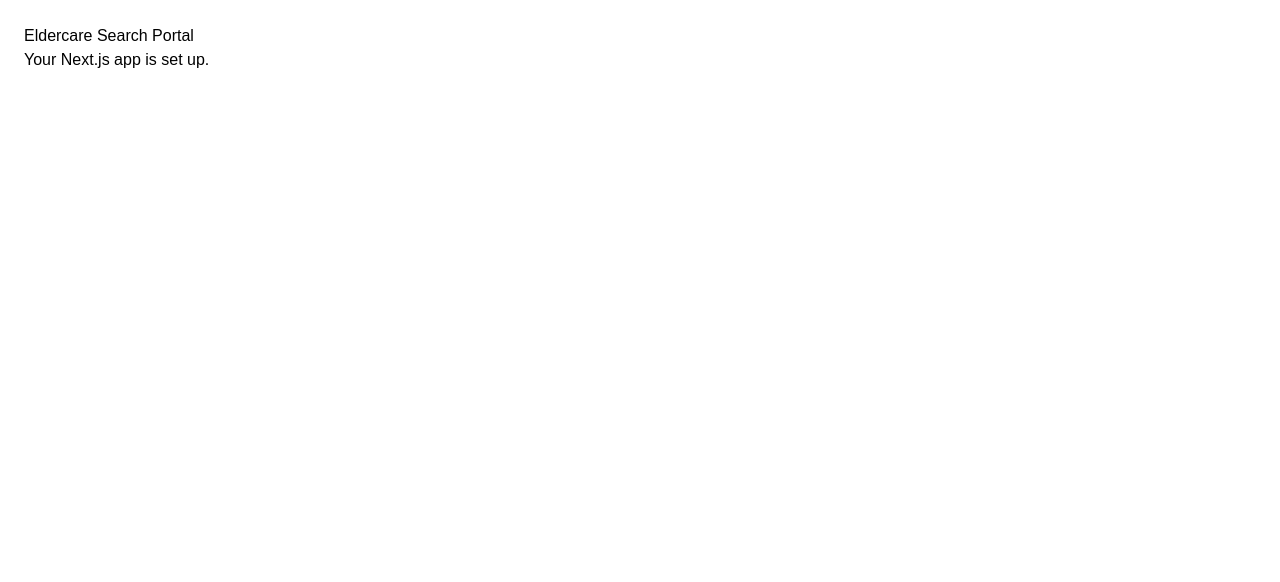
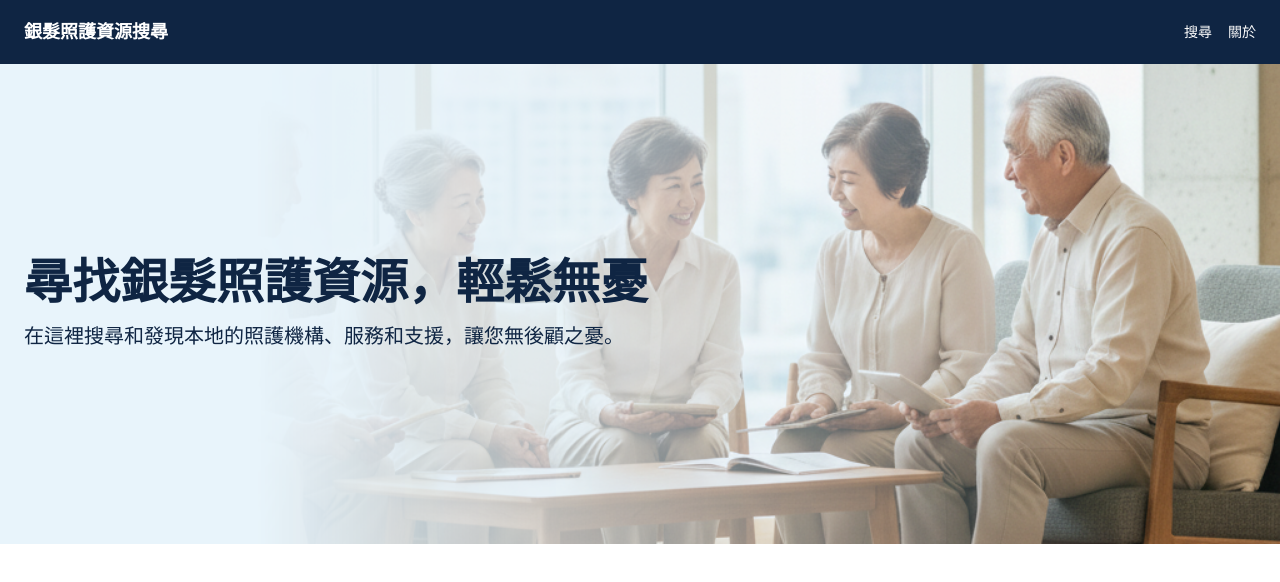
Before and after one commit to yuchun9508/eldercare-search-portal, a Next.js app: page / in a window 1280 px wide. Shown: the top 582 px of the page. Built offline with nearby package versions, Linux system fonts and the light colour scheme.

Commit message:
add `Header` component and `HomePage` layout

```diff
--- a/app/globals.css
+++ b/app/globals.css
@@ -1 +1,34 @@
 @import 'tailwindcss';
+
+@theme {
+  --color-*: initial;
+
+  --color-sky-50: #e8f4fb;
+  --color-sky-100: #d8ebf7;
+  --color-sky-200: #d9e7f3;
+  --color-sky-500: #bcd9ec;
+  --color-sky-600: #7ba9dd;
+  --color-sky-950: #0f2543;
+
+  --color-green-500: #65ba60;
+  --color-green-700: #087260;
+
+  --color-orange-500: #f18c4f;
+
+  --color-gray-300: #d6dadd;
+  --color-gray-800: #4b555f;
+  --color-gray-900: #3d4040;
+
+  --color-white: #ffffff;
+  --color-black: #000000;
+
+  --color-primary: var(--color-sky-950);
+  --color-secondary: var(--color-green-700);
+  --color-accent: var(--color-orange-500);
+}
+
+@layer components {
+  .container {
+    @apply max-w-6xl mx-auto px-4 sm:px-6;
+  }
+}
--- a/app/layout.tsx
+++ b/app/layout.tsx
@@ -1,5 +1,6 @@
 import React from 'react';
 import './globals.css';
+import Header from '../components/Header';
 
 export const metadata = {
   title: 'Eldercare Search Portal',
@@ -12,11 +13,11 @@ export default function RootLayout({
   children: React.ReactNode;
 }) {
   return (
-    <html lang="en">
+    // TODO: tc font family
+    <html lang="en" className="font-sans">
       <body>
-        <main style={{ padding: 24, fontFamily: 'Arial, sans-serif' }}>
-          {children}
-        </main>
+        <Header />
+        <main>{children}</main>
       </body>
     </html>
   );
--- a/app/page.tsx
+++ b/app/page.tsx
@@ -1,10 +1,27 @@
 import React from 'react';
 
 export default function HomePage() {
+  const bgUrl = '/Gemini_Generated_Image_1z5s8r1z5s8r1z5s.png';
+
   return (
     <div>
-      <h1>Eldercare Search Portal</h1>
-      <p>Your Next.js app is set up.</p>
+      <section className="relative h-[60vh] w-full bg-sky-50">
+        <div
+          className="absolute inset-0 bg-cover bg-center mask-l-from-10% mask-l-to-80%"
+          style={{ backgroundImage: `url('${bgUrl}')` }}
+        />
+
+        <div className="relative z-10 h-full container flex items-center">
+          <div className="text-primary">
+            <h1 className="text-4xl sm:text-5xl font-extrabold">
+              尋找銀髮照護資源，輕鬆無憂
+            </h1>
+            <p className="mt-4 text-lg sm:text-xl max-w-2xl">
+              在這裡搜尋和發現本地的照護機構、服務和支援，讓您無後顧之憂。
+            </p>
+          </div>
+        </div>
+      </section>
     </div>
   );
 }
--- /dev/null
+++ b/components/Header.tsx
@@ -0,0 +1,21 @@
+import React from 'react';
+import Link from 'next/link';
+
+export default function Header() {
+  return (
+    <div className="bg-primary">
+      <div className="container">
+        <div className="flex items-center justify-between h-16">
+          {/* TODO: add logo */}
+          <Link href="/" className="text-lg font-bold text-white">
+            銀髮照護資源搜尋
+          </Link>
+          <nav className="space-x-4 text-sm text-white">
+            <Link href="/search">搜尋</Link>
+            <Link href="/about">關於</Link>
+          </nav>
+        </div>
+      </div>
+    </div>
+  );
+}
```
Also changed, not shown: public/Gemini_Generated_Image_1z5s8r1z5s8r1z5s.png (added), 1 other file (tests, documents, lock files or other folders).
